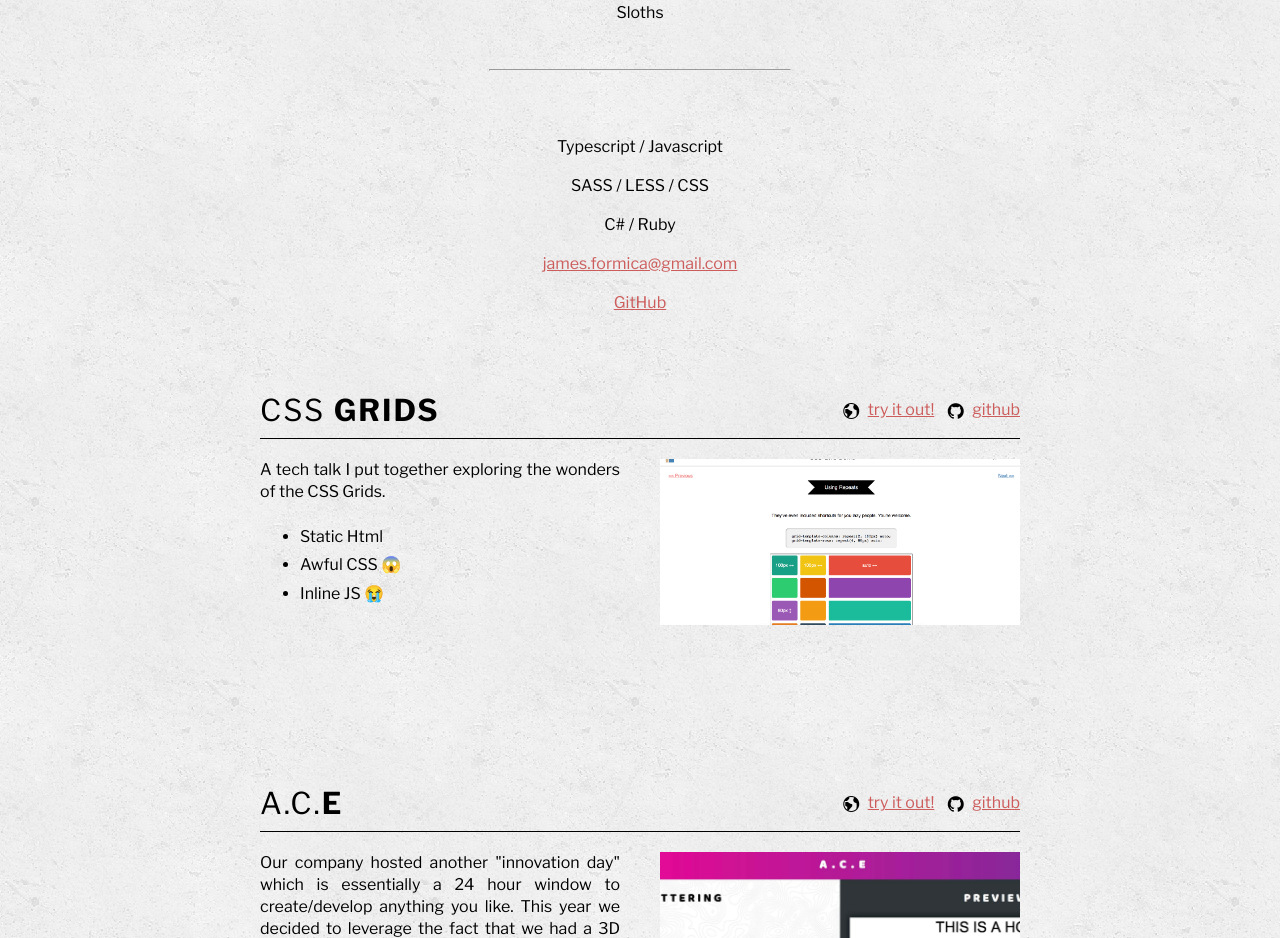
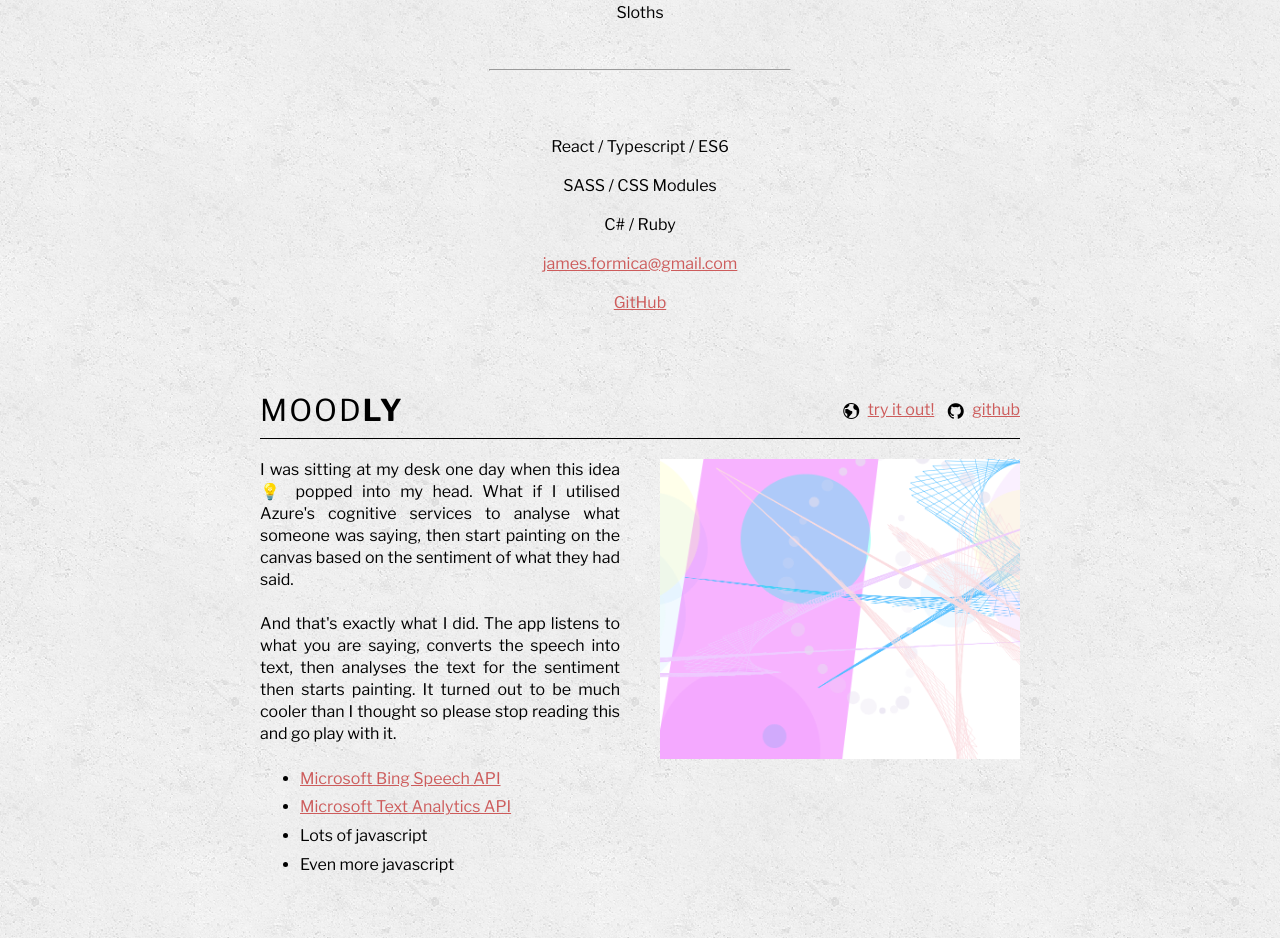
Before and after one commit to jamesformica/jamesformica.github.io, a plain HTML site: page index.html in a window 1280 px wide. Shown: the part 656-1594 px from the top of the page. Drawn offline with nearby package versions, Linux system fonts and the light colour scheme; files whose address does not match are found by name.

Commit message:
add Moodly to the list of projects

```diff
--- a/css/header.css
+++ b/css/header.css
@@ -27,7 +27,7 @@
 }
 
 header > i {
-    font-size: 40px;
+    font-size: 60px;
     width: 100px; /*some strange cropping issues*/
     text-align: center;
     z-index: 100;
@@ -37,16 +37,7 @@
     animation-name: head-spin;
     animation-duration: 8s;
     animation-timing-function: ease-in-out;
-    color: indianred;
-}
-
-header > .orbit {
-    color: steelblue;
-    font-size: 70px;
-    animation-name: head-orbit;
-    animation-duration: 8s;
-    animation-timing-function: ease-in-out;
-    transform: translateY(-20px);
+    color: white;
 }
 
 @keyframes head-spin {
--- a/css/section.css
+++ b/css/section.css
@@ -59,6 +59,7 @@
     background-size: cover;
     background-repeat: no-repeat;
     background-position: center;
+    background-color: white;
     max-height: 300px;
     order: 3;
     cursor: pointer;
--- a/index.html
+++ b/index.html
@@ -22,7 +22,6 @@
 <body onload="init()">
 	<header>
 		<div class="circle"></div>
-		<i class="icon-hat orbit"></i>
 		<i class="icon-bowtie spin"></i>
 	</header>
 
@@ -40,8 +39,8 @@
 		<br/>
 		<br/>
 
-		<p>Typescript / Javascript</p>
-		<p>SASS / LESS / CSS</p>
+		<p>React / Typescript / ES6</p>
+		<p>SASS / CSS Modules</p>
 		<p>C# / Ruby</p>
 		<p>
 			<a href="mailto:james.formica@gmail.com?Subject=Hi there!" target="_blank">james.formica@gmail.com</a>
@@ -52,6 +51,39 @@
 	</div>
 
 	<article>
+		<!--Moodly-->
+		<section>
+				<div class="header">
+					<h2 id="ace">Mood<b>ly</b></h2>
+
+					<div class="links">
+						<i class="icon-earth"></i>
+						<a href="https://jamesformica.github.io/moodly/" target="_blank">try it out!</a>
+
+						<i class="icon-github"></i>
+						<a href="https://github.com/jamesformica/moodly" target="_blank">GitHub</a>
+					</div>
+				</div>
+
+				<div class="info">
+					<div class="description">
+						<p>
+							I was sitting at my desk one day when this idea 💡 popped into my head. What if I utilised Azure's cognitive services to analyse what someone was saying, then start painting on the canvas based on the sentiment of what they had said.
+							<br />
+							<br />
+							And that's exactly what I did. The app listens to what you are saying, converts the speech into text, then analyses the text for the sentiment then starts painting. It turned out to be much cooler than I thought so please stop reading this and go play with it.
+						</p>
+						<ul>
+							<li><a target="_blank" href="https://azure.microsoft.com/en-us/services/cognitive-services/speech/">Microsoft Bing Speech API</a></li>
+							<li><a target="_blank" href="https://azure.microsoft.com/en-gb/services/cognitive-services/text-analytics/">Microsoft Text Analytics API</a></li>
+							<li>Lots of javascript</li>
+							<li>Even more javascript</li>
+						</ul>
+					</div>
+					<div class="image" data-url="images/moodly.png" style="background-image: url('images/moodly.png')"></div>
+				</div>
+			</section>
+
 		<!--CSS Grids-->
 		<section>
 				<div class="header">
```
Also changed, not shown: images/moodly.png (added).
